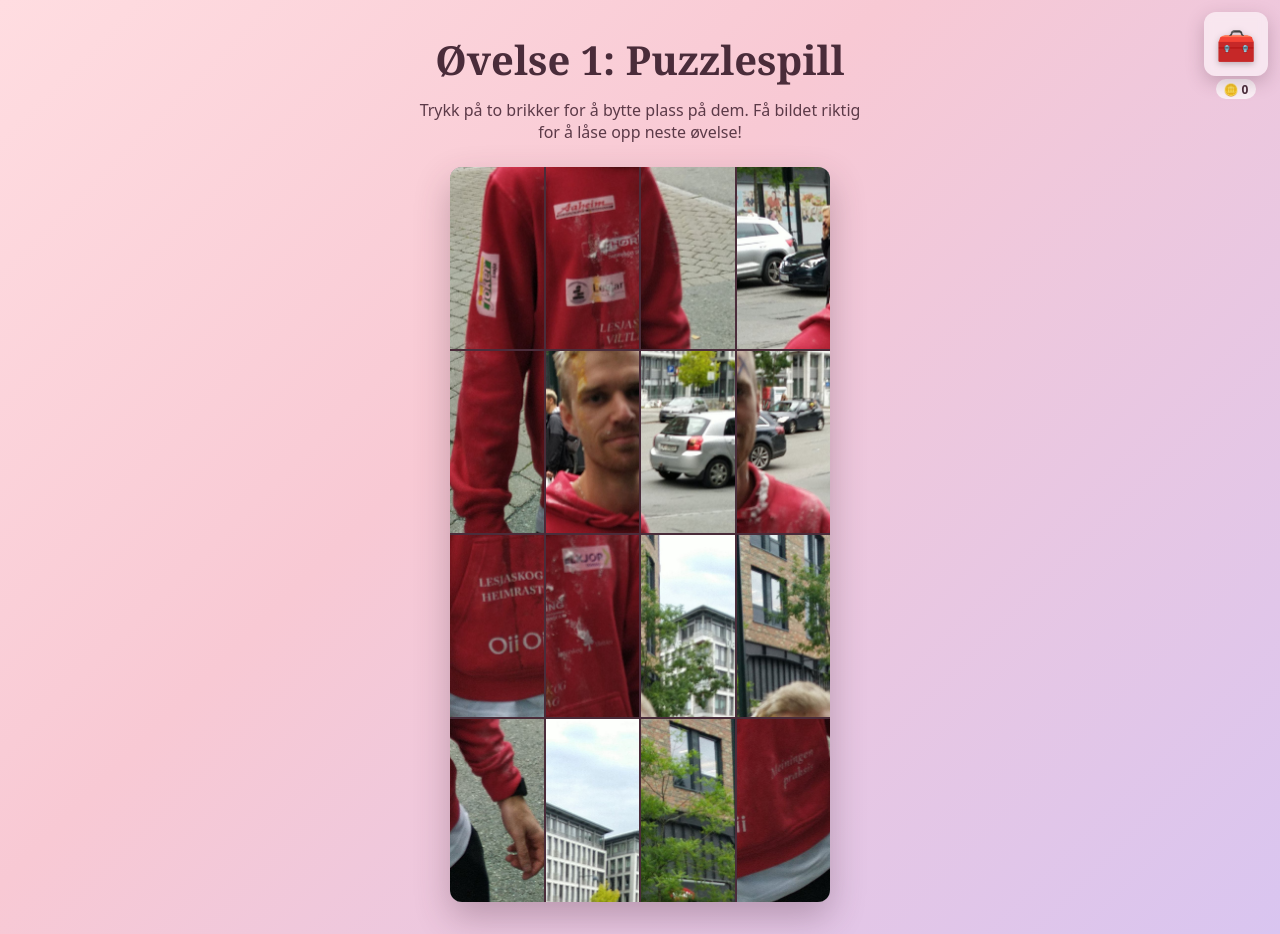
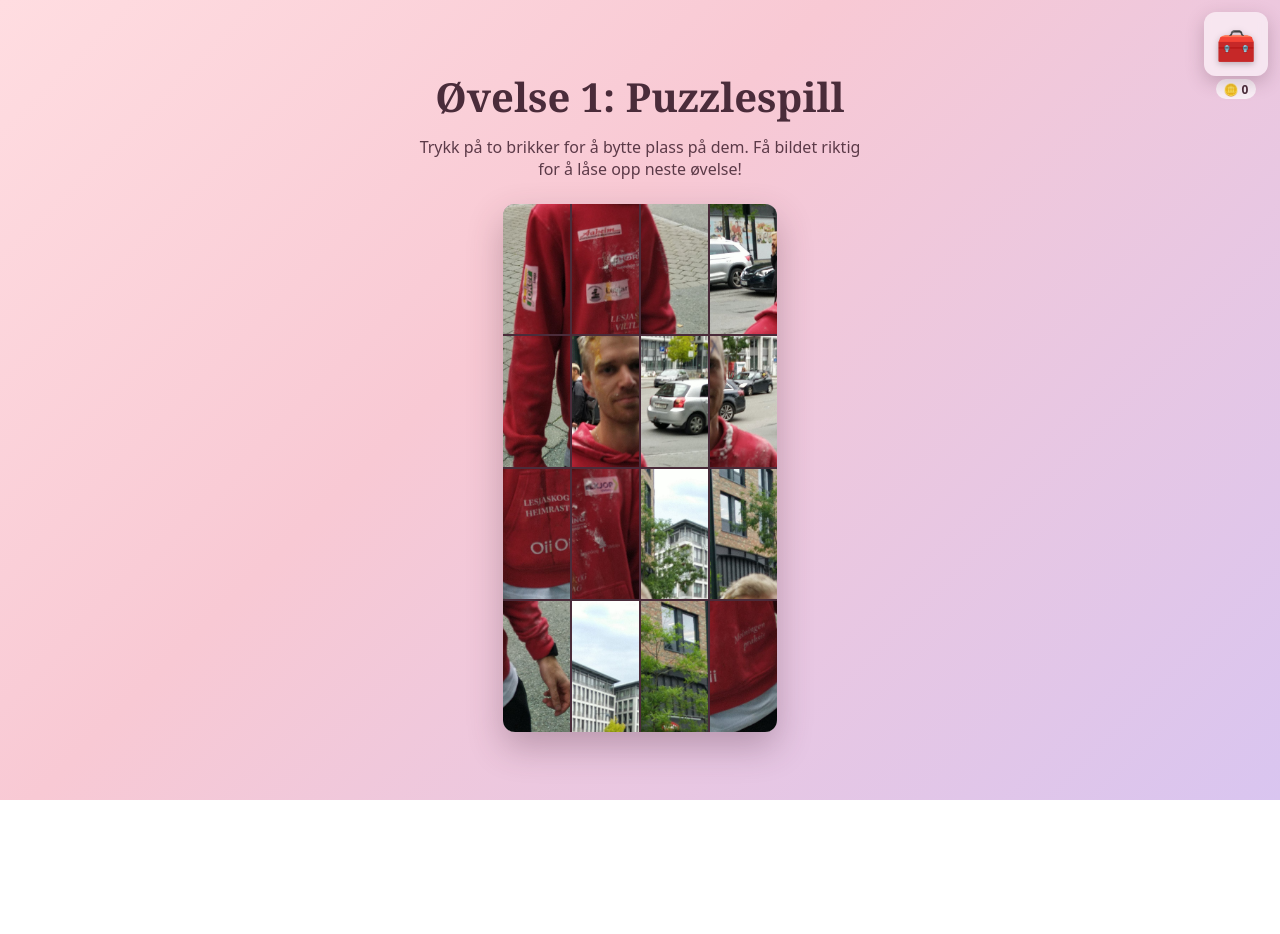
Before and after one commit to henrikaburmann/bryllupsgave, a React (Vite) app: page /spill/1 in a window 1280 px wide. After the commit the page ends 800 px from the top, so only its background shows below. Built offline with nearby package versions, Linux system fonts and the light colour scheme.

Commit message:
Puzzle & memory: cap board size by viewport height so full content fits

```diff
--- a/src/pages/MemoryGame.css
+++ b/src/pages/MemoryGame.css
@@ -25,7 +25,7 @@
 
 .memory-board {
   position: relative;
-  width: min(92vw, 420px);
+  width: min(92vw, 420px, calc(62vh * 9 / 16));
   display: grid;
   grid-template-columns: repeat(3, 1fr);
   gap: 8px;
--- a/src/pages/PuzzleGame.css
+++ b/src/pages/PuzzleGame.css
@@ -25,7 +25,8 @@
 
 .puzzle-board {
   position: relative;
-  width: min(80vw, 380px);
+  height: min(66vh, 620px);
+  max-width: 90vw;
   aspect-ratio: 1508 / 2915;
   display: grid;
   grid-template-columns: repeat(4, 1fr);
```
